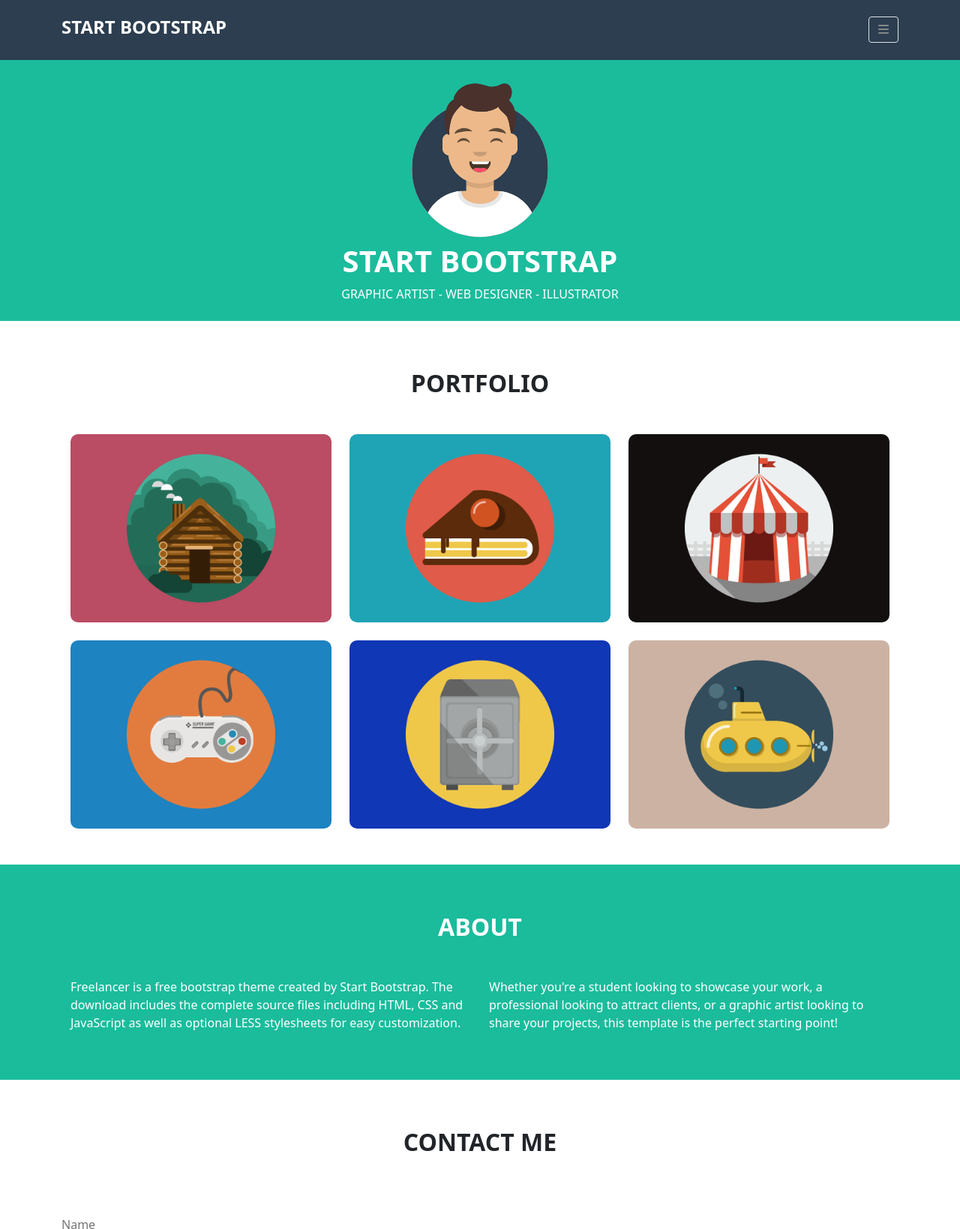
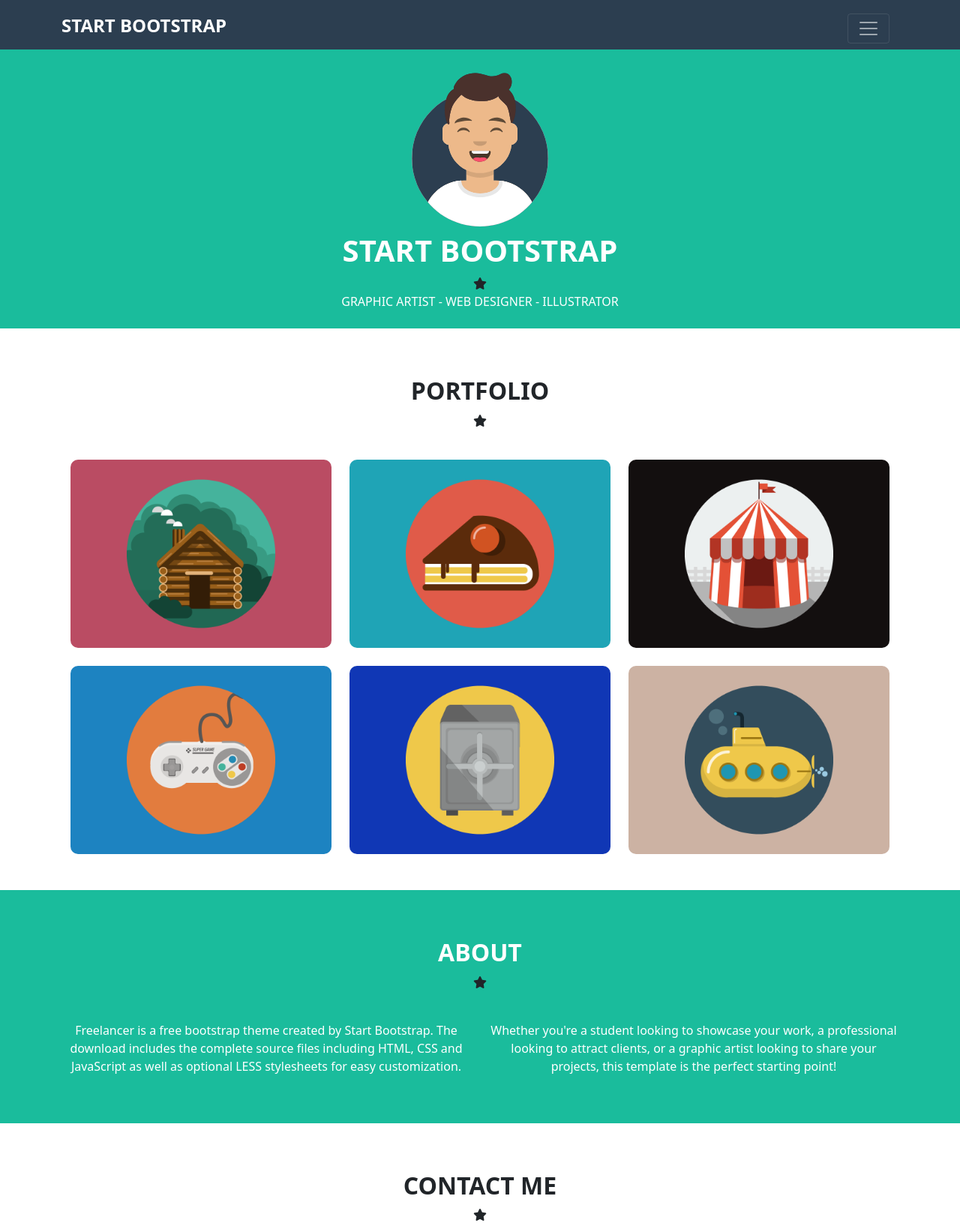
Before and after one commit to davidedev04/html-css-bootstrap-freelancer, a plain HTML site: page index.html in a window 1280 px wide. Shown: the top 1639 px of the page at 75% size. Drawn offline with nearby package versions, Linux system fonts and the light colour scheme.

Commit message:
nav sopra funzionante

```diff
--- a/css/style.css
+++ b/css/style.css
@@ -2,9 +2,6 @@
 
 .nav_up {
     background-color: #2c3e50;
-
-    /* debug */
-    min-height: 80px;
 }
 
 .tendina_right {
--- a/index.html
+++ b/index.html
@@ -19,13 +19,33 @@
 
 <body>
     <header>
-        <nav class="nav_up d-flex align-items-center">
-            <div class="container d-flex justify-content-between">
-                <div class="scritta_logo">
-                    <h4 class="fw-bold color_white">START BOOTSTRAP</h4>
+        <nav class="nav_up d-flex flex-column align-items-center" style="padding-top:10px;">
+            <div class="container d-flex justify-content-between align-items-center">
+                <div class="d-flex align-items-center justify-content-between w-100">
+                    <div class="scritta_logo w-50">
+                        <h4 class="fw-bold color_white">START BOOTSTRAP</h4>
+                    </div>
+                    <div class="d-flex justify-content-end w-50">
+                        <nav class="navbar navbar-dark">
+                            <div class="container-fluid">
+                                <button class="navbar-toggler" type="button" data-bs-toggle="collapse"
+                                    data-bs-target="#navbarToggleExternalContent"
+                                    aria-controls="navbarToggleExternalContent" aria-expanded="false"
+                                    aria-label="Toggle navigation">
+                                    <span class="navbar-toggler-icon"></span>
+                                </button>
+                            </div>
+                        </nav>
+                    </div>
                 </div>
-                <div class="tendina_right border rounded d-flex justify-content-center align-items-center">
-                    <i class="fa-solid fa-bars"></i>
+            </div>
+            <div class="container">
+                <div class="collapse" id="navbarToggleExternalContent">
+                    <div class="p-4">
+                        <h5 class="color_white">PORTFOLIO</h5>
+                        <h5 class="color_white">ABOUT</h5>
+                        <h5 class="color_white">CONTACT</h5>
+                    </div>
                 </div>
             </div>
         </nav>
@@ -39,7 +59,9 @@
                         START BOOTSTRAP
                     </h1>
                 </div>
-                <div class="border_star"></div>
+                <div class="border_star">
+                    <i class="fa-solid fa-star"></i>
+                </div>
                 <div>
                     <span class="color_white">
                         GRAPHIC ARTIST - WEB DESIGNER - ILLUSTRATOR
@@ -50,10 +72,11 @@
     </header>
     <main>
         <section>
-            <div class="container d-flex  align-items-center justify-content-center flex-column py-5">
+            <div class="container text-center py-5">
                 <div class="my-3">
                     <h2 class="fw-bold">PORTFOLIO</h2>
                     <div class="border_star">
+                        <i class="fa-solid fa-star"></i>
                     </div>
                 </div>
                 <div class="container">
@@ -81,10 +104,12 @@
             </div>
         </section>
         <section class="color_aqua">
-            <div class="container d-flex  align-items-center justify-content-center flex-column py-5">
+            <div class="text-center py-5">
                 <div class="my-3">
                     <h2 class="fw-bold color_white">ABOUT</h2>
-                    <div class="border_star color-white"></div>
+                    <div class="border_star color-white">
+                        <i class="fa-solid fa-star"></i>
+                    </div>
                 </div>
                 <div class="container">
                     <div class="row">
@@ -107,10 +132,12 @@
             </div>
         </section>
         <section class="pb-4">
-            <div class="container d-flex  align-items-center justify-content-center py-5">
+            <div class="container text-center py-5">
                 <div class="my-3">
                     <h2 class="fw-bold">CONTACT ME</h2>
-                    <div class="border_star"></div>
+                    <div class="border_star">
+                        <i class="fa-solid fa-star"></i>
+                    </div>
                 </div>
             </div>
             <div class="container">
@@ -193,6 +220,11 @@
             </div>
         </div>
     </footer>
+
+    <script src="https://cdn.jsdelivr.net/npm/bootstrap@5.0.2/dist/js/bootstrap.bundle.min.js"
+        integrity="sha384-MrcW6ZMFYlzcLA8Nl+NtUVF0sA7MsXsP1UyJoMp4YLEuNSfAP+JcXn/tWtIaxVXM"
+        crossorigin="anonymous"></script>
+
 </body>
 
 </html>
```
